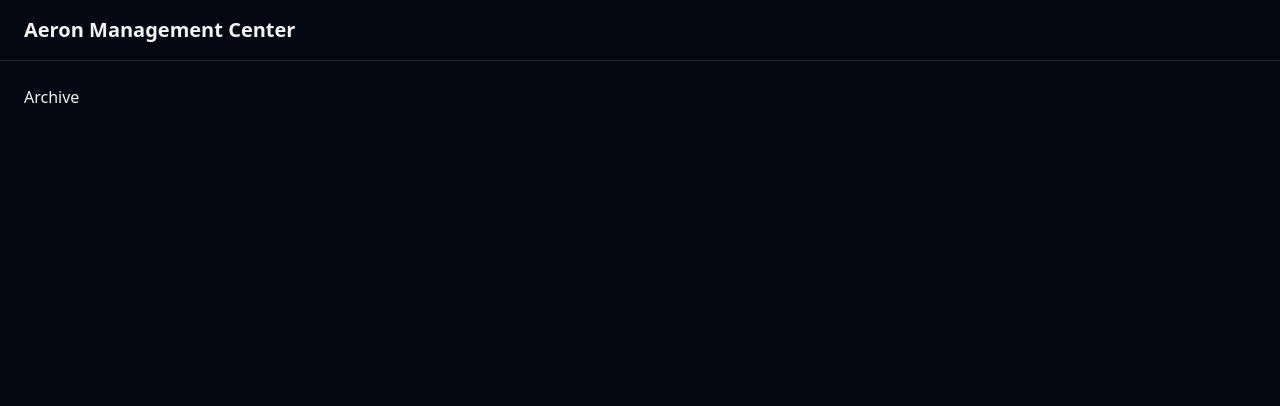
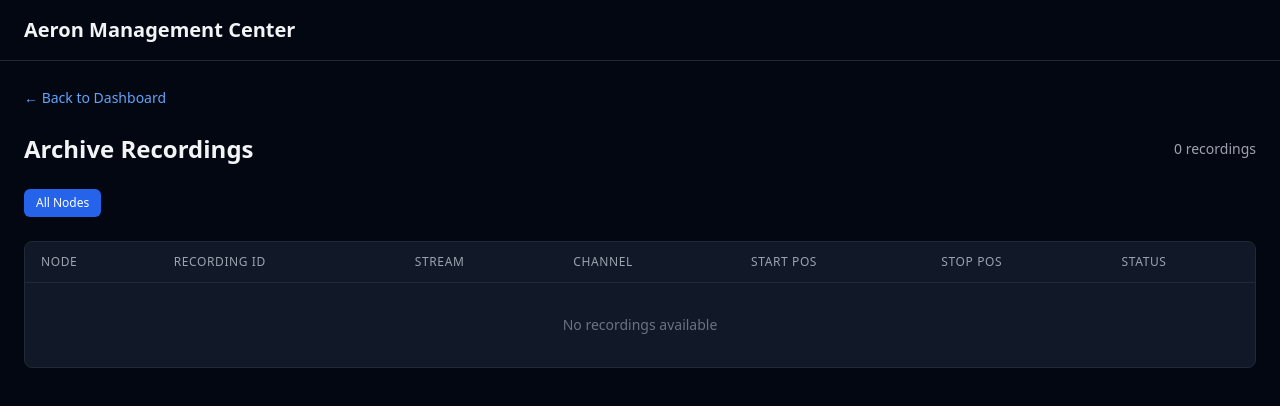
Before and after one commit to mpodlodowski/aeron-management, a React (Vite) app in the folder ui/: page /archive in a window 1280 px wide. Shown: the top 406 px of the page. Built offline with nearby package versions, Linux system fonts and the light colour scheme; the HTML template or start-up script is replaced by a standard one.

Commit message:
feat: implement archive recordings page with node filtering

```diff
--- a/ui/src/pages/Archive.tsx
+++ b/ui/src/pages/Archive.tsx
@@ -1 +1,152 @@
-export default function Archive() { return <div>Archive</div> }
+import { useState, useMemo } from 'react'
+import { Link } from 'react-router-dom'
+import { useClusterStore } from '../stores/clusterStore'
+import { ArchiveRecording } from '../types'
+
+interface RecordingRow extends ArchiveRecording {
+  nodeId: number
+}
+
+export default function Archive() {
+  const nodes = useClusterStore((s) => s.nodes)
+  const [filterNode, setFilterNode] = useState<number | null>(null)
+
+  const allRecordings = useMemo(() => {
+    const rows: RecordingRow[] = []
+    for (const [nodeId, metrics] of nodes) {
+      if (metrics.recordings) {
+        for (const rec of metrics.recordings) {
+          rows.push({ ...rec, nodeId })
+        }
+      }
+    }
+    return rows.sort((a, b) => a.recordingId - b.recordingId)
+  }, [nodes])
+
+  const filtered = useMemo(() => {
+    if (filterNode === null) return allRecordings
+    return allRecordings.filter((r) => r.nodeId === filterNode)
+  }, [allRecordings, filterNode])
+
+  const nodeIds = useMemo(
+    () => Array.from(nodes.keys()).sort((a, b) => a - b),
+    [nodes],
+  )
+
+  return (
+    <div className="space-y-6">
+      <Link to="/" className="text-sm text-blue-400 hover:text-blue-300">
+        &larr; Back to Dashboard
+      </Link>
+
+      <div className="flex items-center justify-between">
+        <h2 className="text-2xl font-semibold">Archive Recordings</h2>
+        <span className="text-sm text-gray-400">
+          {filtered.length} recording{filtered.length !== 1 ? 's' : ''}
+        </span>
+      </div>
+
+      {/* Node Filter Buttons */}
+      <div className="flex flex-wrap gap-2">
+        <button
+          onClick={() => setFilterNode(null)}
+          className={`rounded-md px-3 py-1.5 text-xs font-medium transition-colors ${
+            filterNode === null
+              ? 'bg-blue-600 text-white'
+              : 'bg-gray-800 text-gray-400 hover:text-gray-200'
+          }`}
+        >
+          All Nodes
+        </button>
+        {nodeIds.map((id) => (
+          <button
+            key={id}
+            onClick={() => setFilterNode(id)}
+            className={`rounded-md px-3 py-1.5 text-xs font-medium transition-colors ${
+              filterNode === id
+                ? 'bg-blue-600 text-white'
+                : 'bg-gray-800 text-gray-400 hover:text-gray-200'
+            }`}
+          >
+            Node {id}
+          </button>
+        ))}
+      </div>
+
+      {/* Recordings Table */}
+      <div className="rounded-lg border border-gray-800 bg-gray-900 overflow-auto">
+        <table className="w-full text-sm">
+          <thead className="bg-gray-900 border-b border-gray-800">
+            <tr>
+              <th className="px-4 py-3 text-left text-xs font-medium text-gray-400 uppercase tracking-wider">
+                Node
+              </th>
+              <th className="px-4 py-3 text-left text-xs font-medium text-gray-400 uppercase tracking-wider">
+                Recording ID
+              </th>
+              <th className="px-4 py-3 text-left text-xs font-medium text-gray-400 uppercase tracking-wider">
+                Stream
+              </th>
+              <th className="px-4 py-3 text-left text-xs font-medium text-gray-400 uppercase tracking-wider">
+                Channel
+              </th>
+              <th className="px-4 py-3 text-left text-xs font-medium text-gray-400 uppercase tracking-wider">
+                Start Pos
+              </th>
+              <th className="px-4 py-3 text-left text-xs font-medium text-gray-400 uppercase tracking-wider">
+                Stop Pos
+              </th>
+              <th className="px-4 py-3 text-left text-xs font-medium text-gray-400 uppercase tracking-wider">
+                Status
+              </th>
+            </tr>
+          </thead>
+          <tbody className="divide-y divide-gray-800">
+            {filtered.length === 0 ? (
+              <tr>
+                <td colSpan={7} className="px-4 py-8 text-center text-gray-500">
+                  No recordings available
+                </td>
+              </tr>
+            ) : (
+              filtered.map((rec) => {
+                const isActive = rec.stopPosition === -1 || rec.stopTimestamp === 0
+                return (
+                  <tr key={`${rec.nodeId}-${rec.recordingId}`} className="hover:bg-gray-800/50">
+                    <td className="px-4 py-2 text-gray-200">Node {rec.nodeId}</td>
+                    <td className="px-4 py-2 font-mono text-gray-200">
+                      {rec.recordingId}
+                    </td>
+                    <td className="px-4 py-2 font-mono text-gray-400">
+                      {rec.streamId}
+                    </td>
+                    <td className="px-4 py-2 text-gray-400 max-w-xs truncate">
+                      {rec.channel}
+                    </td>
+                    <td className="px-4 py-2 font-mono text-gray-400">
+                      {rec.startPosition.toLocaleString()}
+                    </td>
+                    <td className="px-4 py-2 font-mono text-gray-400">
+                      {isActive ? '\u2014' : rec.stopPosition.toLocaleString()}
+                    </td>
+                    <td className="px-4 py-2">
+                      <span
+                        className={`inline-flex rounded-full px-2 py-0.5 text-xs font-medium ${
+                          isActive
+                            ? 'bg-green-900/50 text-green-300'
+                            : 'bg-gray-700 text-gray-300'
+                        }`}
+                      >
+                        {isActive ? 'ACTIVE' : 'STOPPED'}
+                      </span>
+                    </td>
+                  </tr>
+                )
+              })
+            )}
+          </tbody>
+        </table>
+      </div>
+    </div>
+  )
+}
```
